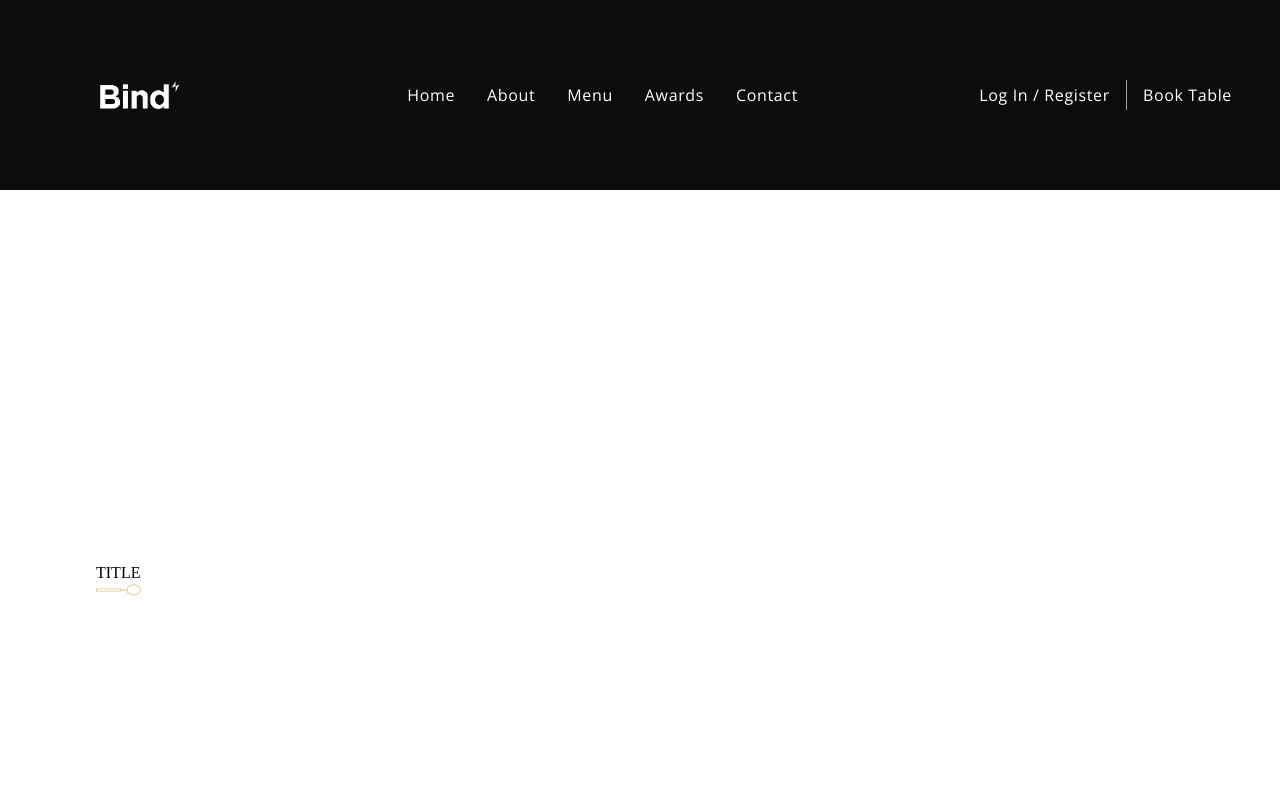
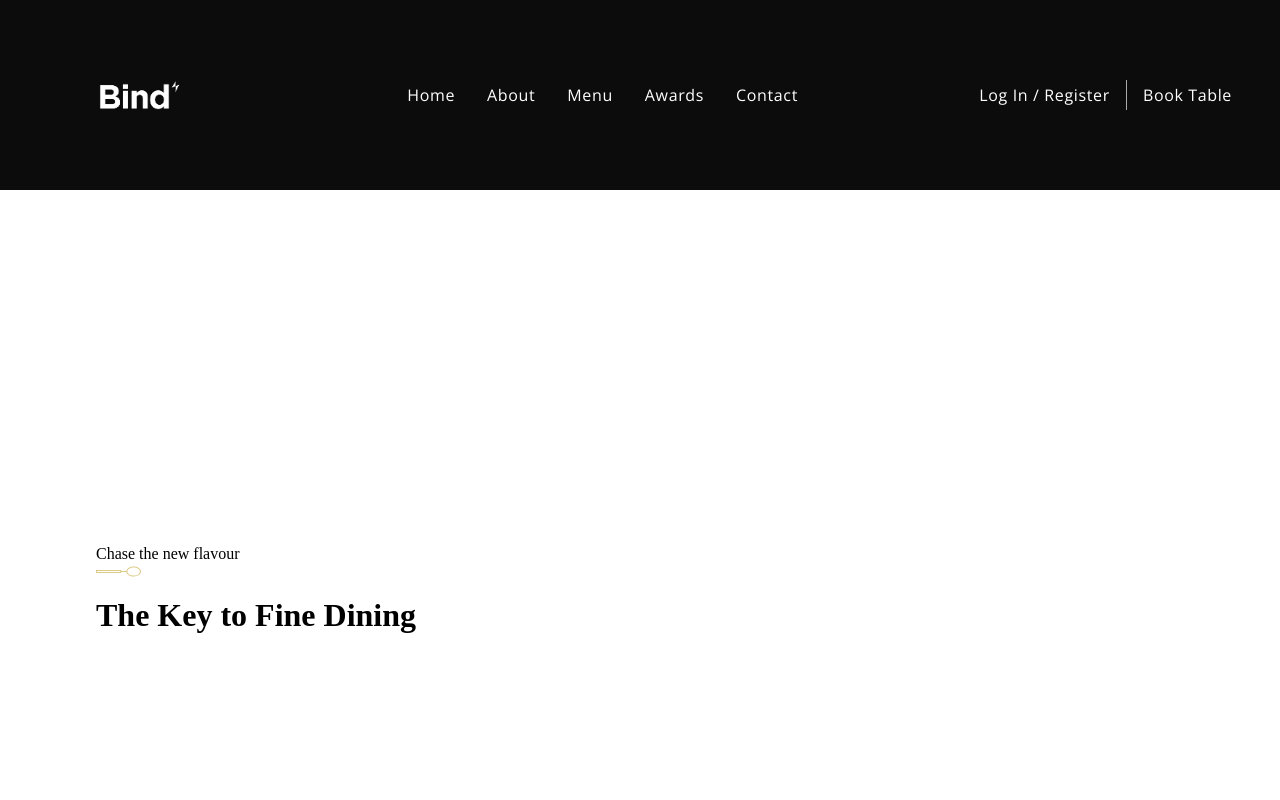
Before and after one commit to Albiona19/restaurant-react-app, a React (Create React App) app: page / in a window 1280 px wide. Shown: the top 800 px of the page. Built offline with nearby package versions, Linux system fonts and the light colour scheme; a web font is replaced by a local one.

Commit message:
header started to style

```diff
--- a/src/components/SubHeading/SubHeading.jsx
+++ b/src/components/SubHeading/SubHeading.jsx
@@ -2,9 +2,9 @@
 
 import {images} from '../../constants';
 
-const SubHeading = () => (
+const SubHeading = ({ title }) => (
   <div style={{marginBottom:'1rem'}}>
-    <p className="p_cormorant">TITLE</p>
+    <p className="p_cormorant">{title}</p>
     <img src={images.spoon} alt="" className='spoon__img' />
   </div>
 );
--- a/src/container/Header/Header.jsx
+++ b/src/container/Header/Header.jsx
@@ -7,7 +7,8 @@
 const Header = () => (
   <div className='app__header app__wrapper section__padding' id='home'>
     <div className='app__wrapper_info'>
-      <SubHeading/>
+      <SubHeading title="Chase the new flavour" />
+      <h1 className='app__header-h1'>The Key to Fine Dining</h1>
 
     </div>
     <div className='app__wrapper_img'>
```
